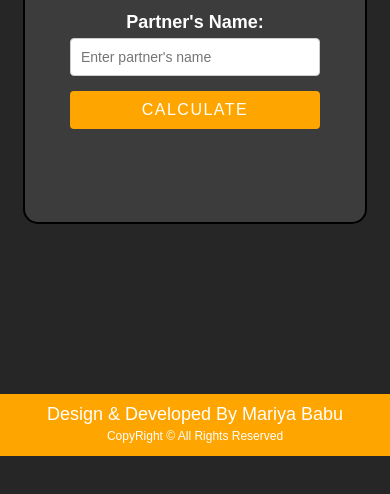
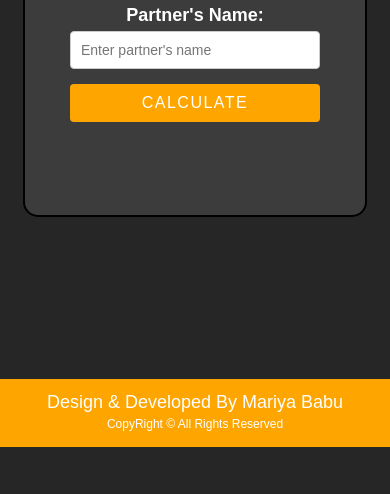
Before and after one commit to Mariya-Babu/FLAMES, a website: page public/index.html in a window 390 px wide. Shown: the part 346-840 px from the top of the page. Drawn offline with Linux system fonts and the light colour scheme.

Commit message:
responsive mobile

```diff
--- a/public/style.css
+++ b/public/style.css
@@ -47,7 +47,7 @@ h1 {
 
 @media only screen and (max-width:500px) {
     body{
-        height: 95vh;
+        height: 94vh;
     }
     .form{
         margin:20px;
@@ -115,7 +115,7 @@ button:hover {
 }
 
 footer{
-    padding: 10px;
+    padding: 13px;
     text-align: center;
     background-color: orange;
     font-size: 18px;
```
